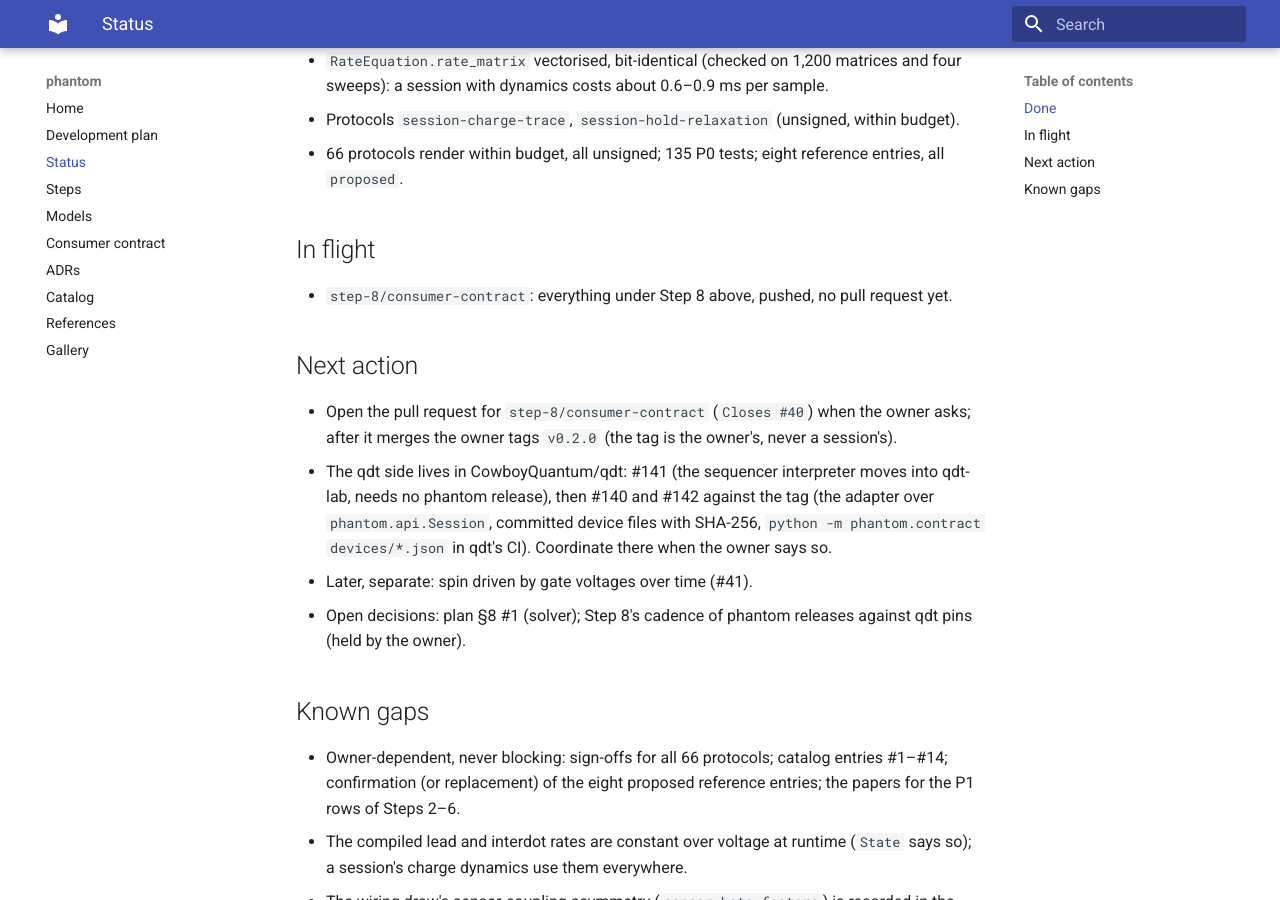
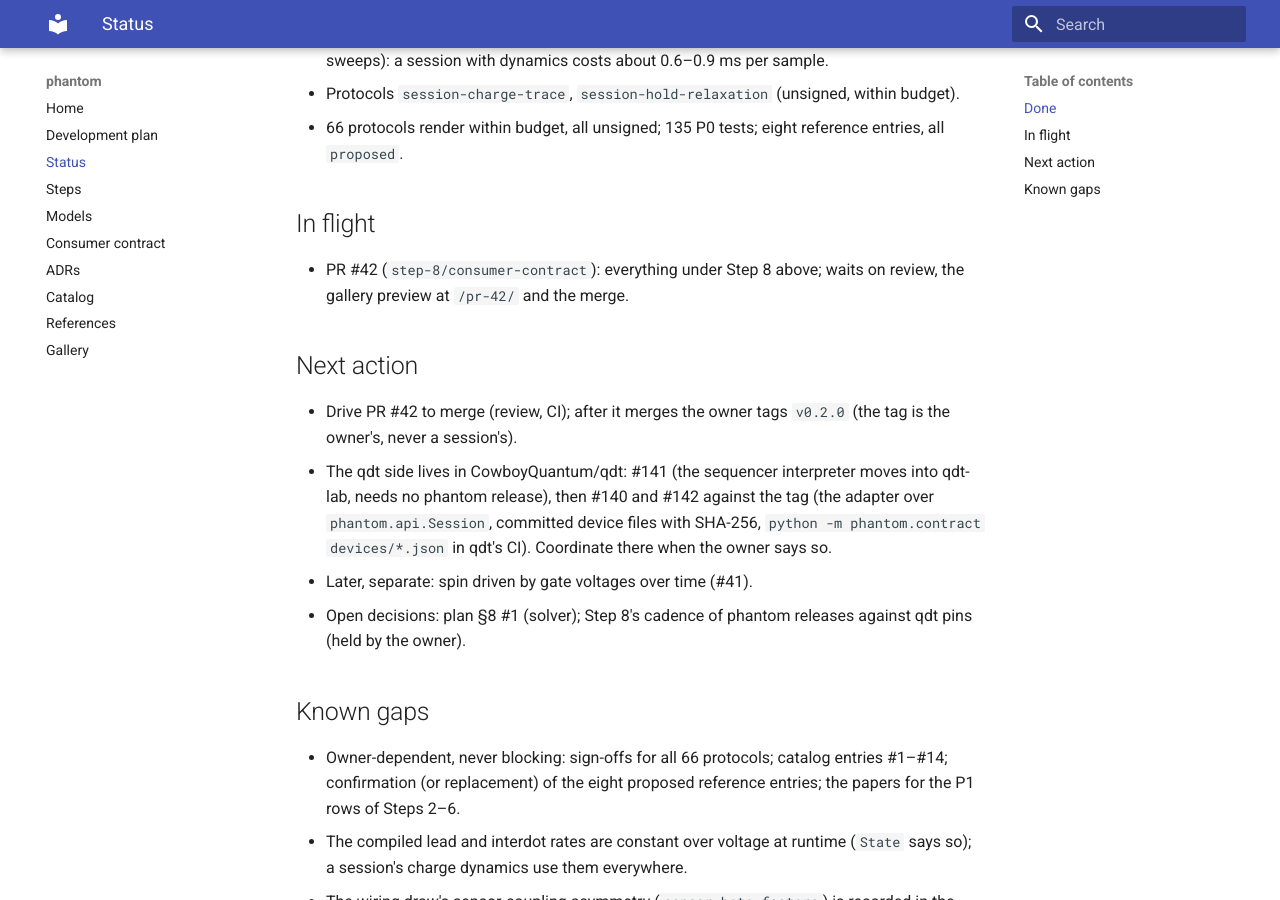
Before and after one commit to CowboyQuantum/phantom, an MkDocs documentation site: the page built from docs/STATUS.md, in a window 1280 px wide and 900 px high, scrolled down 1165 px. Built offline with MkDocs 1.6.1 and Material for MkDocs 9.7.7, drawn with Linux system fonts in a browser that asks for light colours; some of the changed text lies outside the part shown.

Commit message:
docs(status): PR #42 open and watched
Co-Authored-By: Claude Opus 5.5 <noreply@anthropic.com>
Claude-Session: https://claude.ai/code/session_01SWfRfSKekmQjdxgQZotNQv

```diff
--- a/docs/STATUS.md
+++ b/docs/STATUS.md
@@ -6,8 +6,7 @@
 complete except the owner's sign-offs, catalog entries and P1 rows (and Step 4's lock-in dynamics on the master
 equation); 5 (#32) and 6 (#34) built, their P1 rows open; 7 (#37) built except the solver decision (plan §8 #1).
 Milestones: "Steps 1-2", "Steps 3-4", "Steps 5-6: valley, spin", "Steps 7-8: compile, cutover".
-**Branch:** `step-8/consumer-contract` (pushed; a pull request with `Closes #40` is the next step once the owner
-asks for one). `main` is at the merge of PR #39.
+**Branch:** `step-8/consumer-contract`, PR #42 (`Closes #40`), open and watched. `main` is at the merge of PR #39.
 **Last session:** 2026-10-27 — Step 8's phantom side: the consumer surface, the contract test, the API snapshot,
 the changelog and version 0.2.0 (ADR 0024), with qdt's six requests from its Analysis 0007 built in.
 
@@ -36,11 +35,12 @@ the changelog and version 0.2.0 (ADR 0024), with qdt's six requests from its Ana
 - 66 protocols render within budget, all unsigned; 135 P0 tests; eight reference entries, all `proposed`.
 
 ## In flight
-- `step-8/consumer-contract`: everything under Step 8 above, pushed, no pull request yet.
+- PR #42 (`step-8/consumer-contract`): everything under Step 8 above; waits on review, the gallery preview at
+  `/pr-42/` and the merge.
 
 ## Next action
-- Open the pull request for `step-8/consumer-contract` (`Closes #40`) when the owner asks; after it merges the owner
-  tags `v0.2.0` (the tag is the owner's, never a session's).
+- Drive PR #42 to merge (review, CI); after it merges the owner tags `v0.2.0` (the tag is the owner's, never a
+  session's).
 - The qdt side lives in CowboyQuantum/qdt: #141 (the sequencer interpreter moves into qdt-lab, needs no phantom
   release), then #140 and #142 against the tag (the adapter over `phantom.api.Session`, committed device files with
   SHA-256, `python -m phantom.contract devices/*.json` in qdt's CI). Coordinate there when the owner says so.
```
